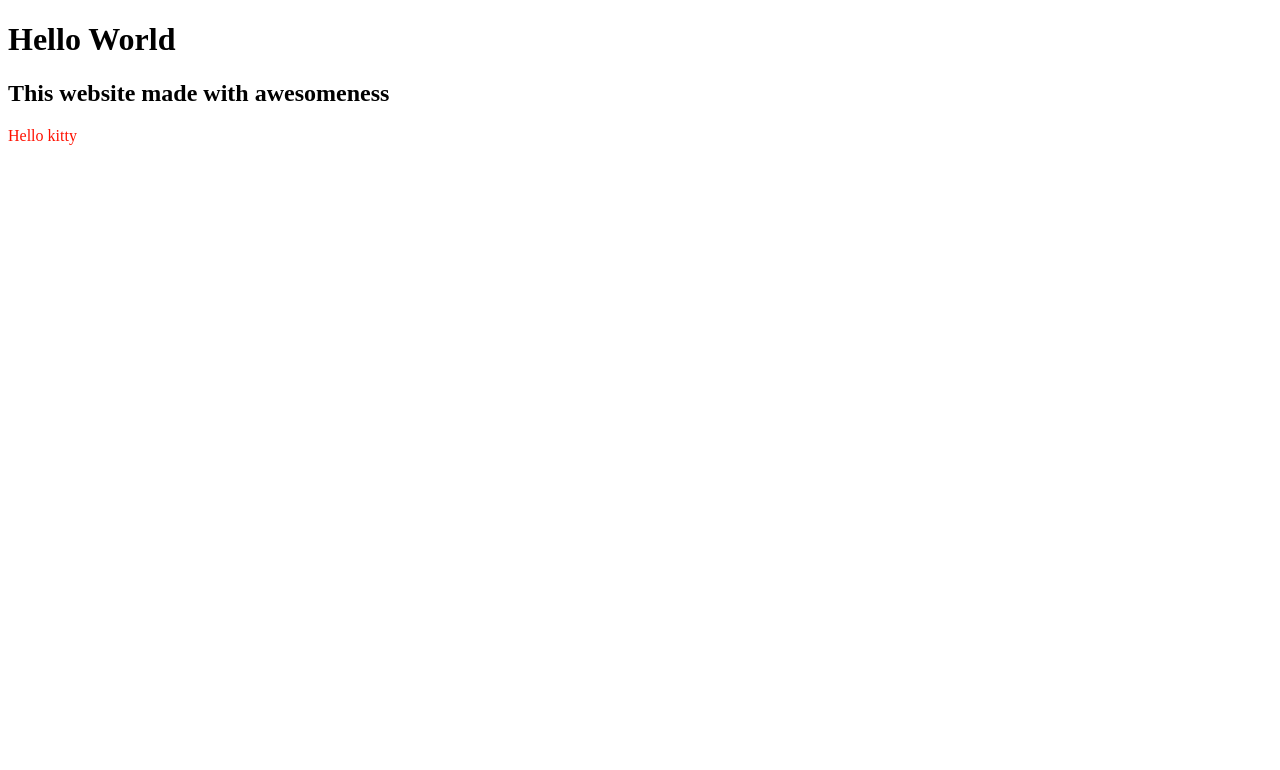
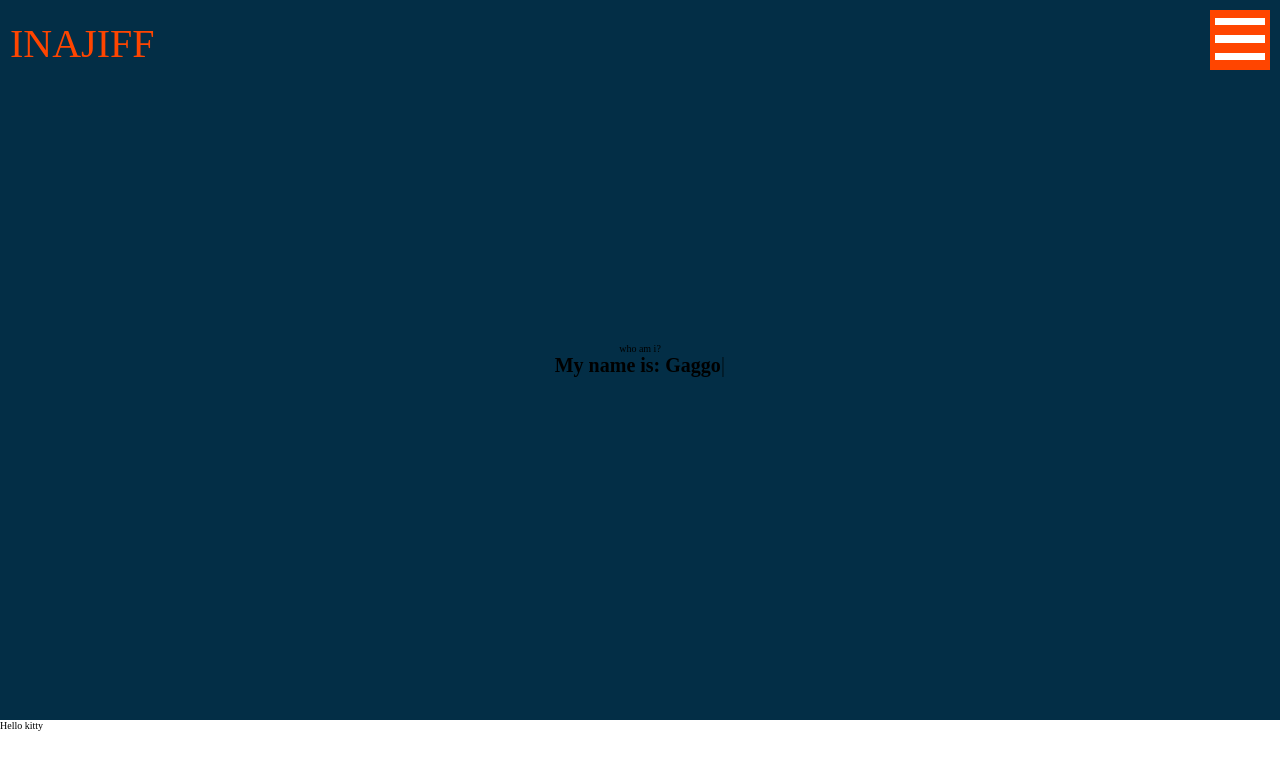
Before and after one commit to curviture/100daysofcoding, a website built with webpack: page 1.simple/dist/index.html in a window 1280 px wide. Built offline with nearby package versions, Linux system fonts and the light colour scheme.

Commit message:
styling navigation bar

```diff
--- a/1.simple/package.json
+++ b/1.simple/package.json
@@ -18,5 +18,8 @@
     "webpack": "^4.43.0",
     "webpack-cli": "^3.3.12",
     "webpack-dev-server": "^3.11.0"
+  },
+  "dependencies": {
+    "typed.js": "^2.0.11"
   }
 }
--- a/1.simple/src/index.js
+++ b/1.simple/src/index.js
@@ -1,4 +1,6 @@
 import './style.css';
+import 'typed.js';
+import Typed from 'typed.js';
 
 const div = document.createElement('div');
 div.classList.add('red');
@@ -7,4 +9,22 @@ div.textContent = 'Hello kitty';
 
 document.body.appendChild(div);
 
-console.log('hello kitty');
+//this part of script is about using typed js
+
+const typedOpt = {
+    loop: true,
+    loopCount: Infinity
+}
+
+const typedStrings = [
+    'Gevorg',
+    "Georgiy",
+    'Jorgen',
+    'Gaggo'
+]
+
+typedOpt.strings = typedStrings;
+
+const typedElm = document.getElementById('names');
+
+let typed = new Typed(typedElm, typedOpt);
--- a/1.simple/src/style.css
+++ b/1.simple/src/style.css
@@ -1,3 +1,121 @@
-.red {
-    color: #f10
+/*
+    heavy #032E46
+    highlight #23B684
+    tone1: #043D5D
+    tone2: #0F595E
+*/
+
+* {
+    margin: 0;
+    padding: 0;
+    box-sizing: inherit;
 }
+
+html {
+    font-size: 62.5%;
+    box-sizing: border-box;
+}
+
+body {
+    box-sizing: inherit;
+}
+
+/*navigation styling*/
+
+/*navigation container styling*/
+
+.nav {
+    position: fixed;
+    height: 6rem;
+    right: 1rem;
+    top: 1rem;
+    left: 0;
+}
+
+#nav__toggler {
+    position: absolute;
+    left: 10000px;
+}
+
+/*styling hamburger like icon*/
+
+.nav__toggler--icon {
+    width: 6rem;
+    height: 6rem;
+    padding: .75rem .5rem;
+    position: absolute;
+    right: 0;
+    top: 0;
+    background-color: orangered;
+}
+
+.nav__toggler--icon .bar {
+    display: block;
+    height: .75rem;
+    background-color: #fff;
+}
+
+.nav__toggler--icon .bar:not(:last-child) {
+    margin-bottom: 1rem;
+}
+
+/* styling logo part of navigation */
+
+.logo {
+    font-size: 4rem;
+    text-transform: uppercase;
+    padding: 1rem 1rem 1rem;
+    color: orangered;
+    text-decoration: none;
+    display: inline-block;
+}
+
+/*styling navigation list*/
+
+.nav__list {
+    display: flex;
+    transform: scaleX(0);
+    transform-origin: right;
+    transition: all 0.25s ease-out;
+    float: right;
+    margin-right: 7rem;
+    background-color: #0F595E;
+    list-style-type: none;
+}
+
+#nav__toggler:checked + .nav__list {
+    transform: scale(1);
+}
+
+.nav__list li:not(:last-child) {
+    margin-right: 1rem;
+}
+
+.nav__list li {
+    padding: 1rem 0;
+}
+
+.nav__item {
+    font-size: 2rem;
+    color: #23b684;
+    text-decoration: none;
+    text-transform: uppercase;
+    padding: 1rem 1.5rem 0.5rem;
+    display: block;
+    border-bottom: 0.5rem solid transparent;
+    transition: all 0.25s;
+
+}
+
+.nav__item:hover {
+    border-bottom: 0.5rem solid orangered;
+}
+
+#main {
+    height: 90vh;
+    background-color: #032E46;
+    display: flex;
+    justify-content: center;
+    align-items: center;
+    flex-flow: column wrap;
+}
```
Also changed, not shown: 1.simple/dist/bundle.js, 1.simple/dist/index.html, 1 other file.
